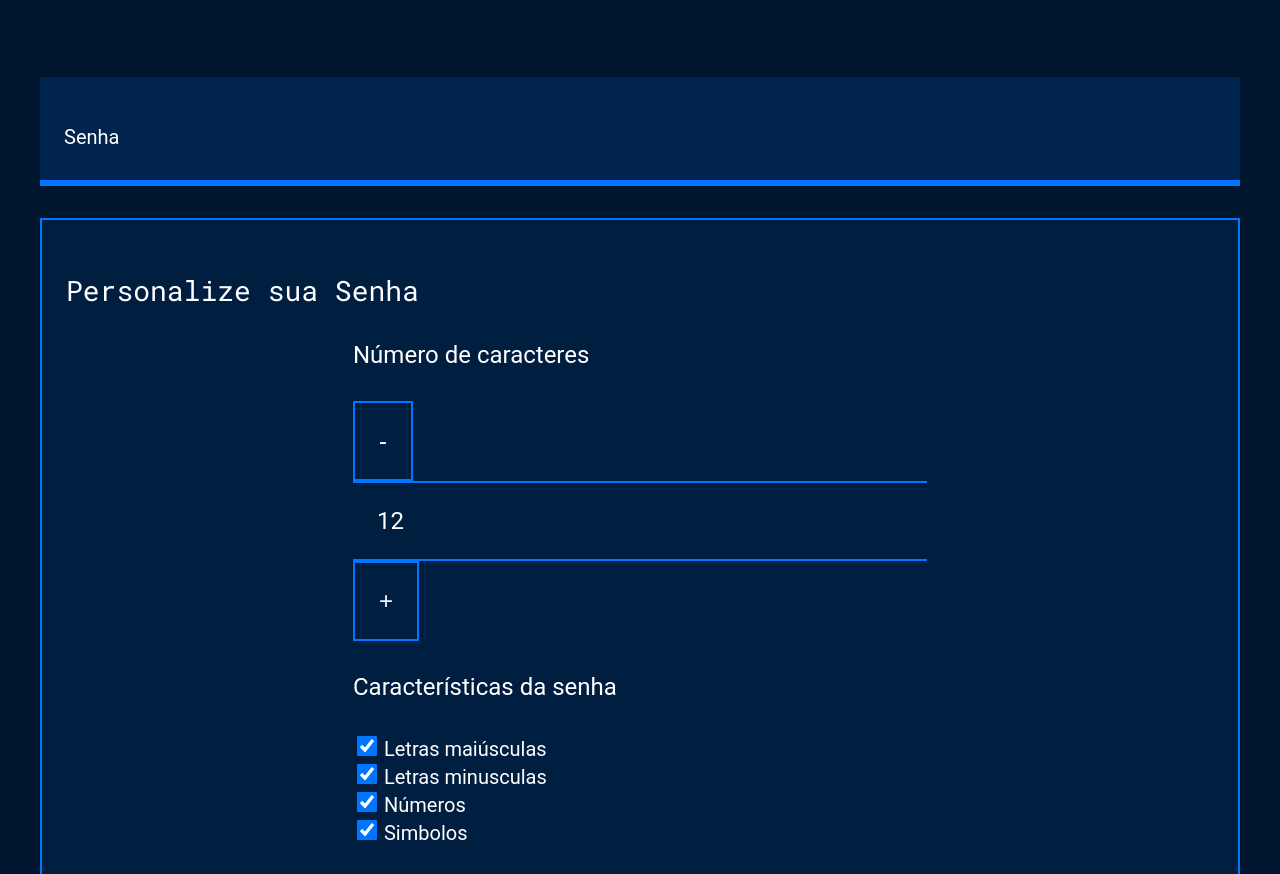
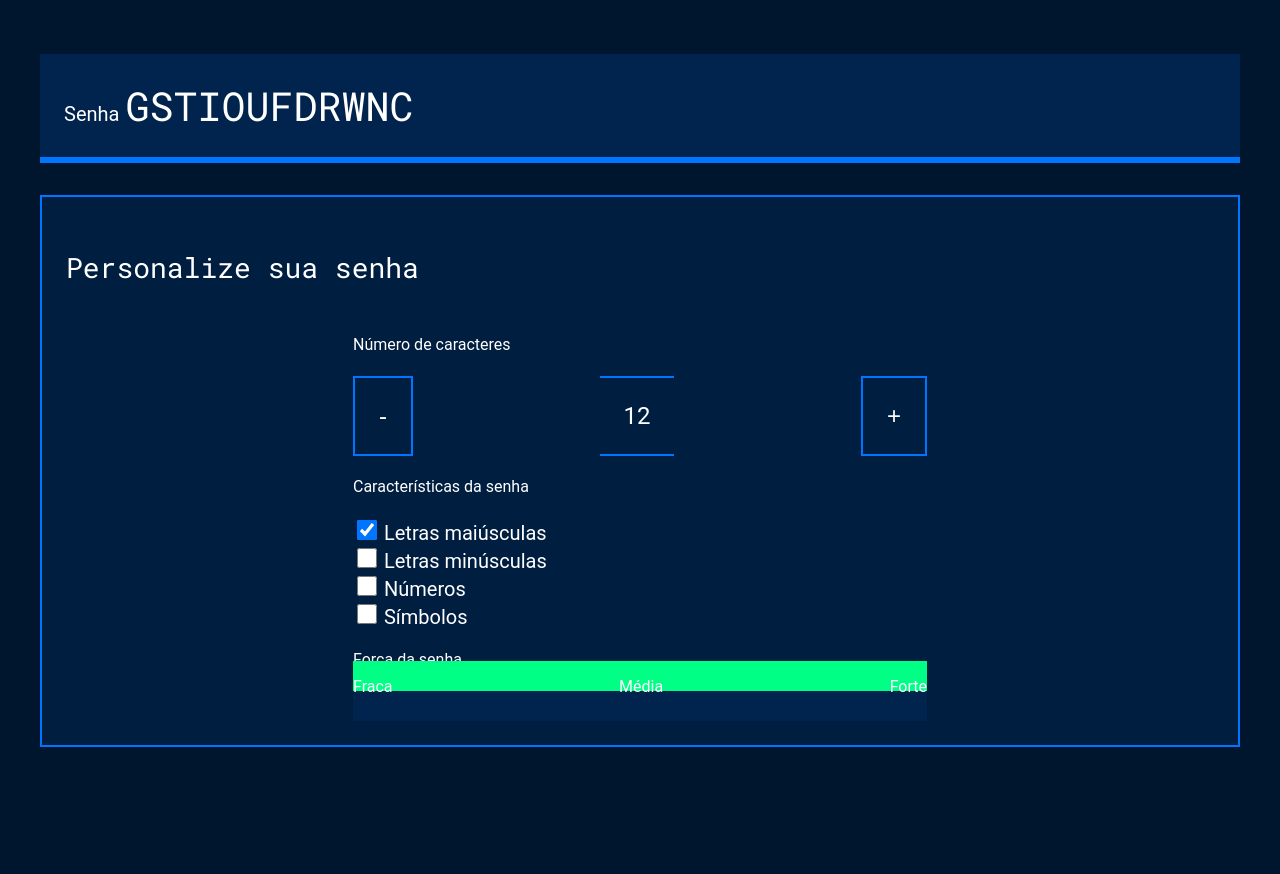
Before and after one commit to Korchakada/js-gerador-senha, a plain HTML site: page index.html in a window 1280 px wide. Shown: the part 249-1123 px from the top of the page. After the commit the page ends 1004 px from the top, so only its background shows below. Drawn offline with Linux system fonts and the light colour scheme.

Commit message:
Arrumando o codigo

```diff
--- a/index.html
+++ b/index.html
@@ -9,51 +9,44 @@
 <body>
    <section class="conteudo">
         <div class="conteudo-titulo">
-    <img src="unlock (1).svg" alt="Cadead Fechado">
-    <h2 class="titulo-principal"> Gerador de Senhas</h2>
-    <h3 class="titulo-secundario">Gere instataneamente uma senha aleatória e segura</h3>
+            <img src="unlock.svg" alt="cadeado fechado">
+            <h2 class="titulo-principal"> Gerador de senhas</h2>
+            <h3 class="titulo-secundario">Gere instantaneamente uma senha aleatória e segura</h3>
         </div>
-
         <div class="conteudo-senha">
             <label for="senha">Senha</label>
             <input name="senha" type="text" id="campo-senha">
         </div>
-
         <div class="parametro">
-    <h3 class="parametro-titulo">Personalize sua Senha</h3>
-    <div class="parametro-coluna-senha">
+            <h3 class="parametro-titulo">Personalize sua senha</h3>
+            <div class="parametro-coluna__senha">
                 <div class="parametro-senha">
-            <h4 class="parametro-senha_titulo">Número de caracteres</h4>
-            <div class="parametro-senha_botoes">
-                <button class="parametro-senha_botao">-</button>
-                <p class="parametro-senha_texto">12</p>
-                <button class="parametro-senha_botao">+</button>
+                    <h4 class="parametro-senha__titulo">Número de caracteres</h4>
+                    <div class="parametro-senha-botoes">
+                        <button class="parametro-senha__botao">-</button>
+                        <p class="parametro-senha__texto">12</p>
+                        <button class="parametro-senha__botao">+</button>
                     </div>
                 </div>
-
                 <div class="parametro-senha">
-            <h4 class="parametro-senha_titulo">Características da senha</h4>
+                    <h4 class="parametro-senha__titulo">Características da senha</h4>
                     <div class="parametro-senha-checkbox">
                         <input type="checkbox" name="maiusculo" class="checkbox" checked>
                         <label for="maiusculo">Letras maiúsculas</label>
                     </div>
-
                      <div class="parametro-senha-checkbox">
-                <input type="checkbox" name="minusculo" class="checkbox" checked>
-                <label for="minusculo">Letras minusculas</label>
+                        <input type="checkbox" name="minisculo" class="checkbox" >
+                        <label for="minisculo">Letras minúsculas</label>
                     </div>
-
                      <div class="parametro-senha-checkbox">
-                <input type="checkbox" name="numero" class="checkbox" checked>
-                <label for="numero">Números </label>
+                        <input type="checkbox" name="numero" class="checkbox" >
+                        <label for="numero">Números</label>
                     </div>
-
                      <div class="parametro-senha-checkbox">
-                <input type="checkbox" name="simbolo" class="checkbox" checked>
-                <label for="simbolo">Simbolos </label>
+                        <input type="checkbox" name="simbolo" class="checkbox">
+                        <label for="simbolo">Símbolos</label>
                     </div>
                 </div>
-
                 <div class="parametro-senha">
                     <h4 class="parametro-senha_titulo">Força da senha</h4>
                     <div class="barra">
@@ -66,13 +59,7 @@
                         </div>
                     </div>
                 </div>
-    </div>
-
-</div>
-
     </section>
-
    <script src="main.js"></script>
-
 </body>
 </html>
--- a/main.js
+++ b/main.js
@@ -1,15 +1,15 @@
-const numeroSenha = document.querySelector('.parametro-senha_texto');
+const numeroSenha = document.querySelector('.parametro-senha__texto');
 let tamanhoSenha = 12;
 numeroSenha.textContent = tamanhoSenha;
 
-const botoes = document.querySelectorAll('.parametro-senha_botao');
+const botoes = document.querySelectorAll('.parametro-senha__botao');
 
 botoes[0].onclick = diminuiTamanho;
 botoes[1].onclick = aumentaTamanho;
 
 function diminuiTamanho(){
     if (tamanhoSenha > 1){
-        tamanhoSenha = tamanhoSenha - 1;
+      tamanhoSenha = tamanhoSenha - 1;
     }
     numeroSenha.textContent = tamanhoSenha;
     geraSenha();
@@ -17,7 +17,7 @@ function diminuiTamanho(){
 
 function aumentaTamanho(){
     if (tamanhoSenha < 20){
-        tamanhoSenha = tamanhoSenha + 1;
+      tamanhoSenha = tamanhoSenha + 1;
     }
     numeroSenha.textContent = tamanhoSenha;
     geraSenha();
@@ -26,33 +26,42 @@ function aumentaTamanho(){
 const campoSenha = document.querySelector('#campo-senha');
 const checkbox = document.querySelectorAll('.checkbox');
 
-const letrasMaiuscula = 'ABCDEFGHIJKLMNOPQRSTUVWXYZ';
+for(let i = 0; i < checkbox.length; i++){
+    checkbox[i].onclick = geraSenha;
+}
+
+const letrasMaiusculas = 'ABCDEFGHIJKLMNOPQRSTUVWXYZ';
 const letrasMinusculas = 'abcdefghijklmnopqrstuvwxyz';
 const numeros = '0123456789';
 const simbolos = '!@%*?';
+
 
 geraSenha();
 
 function geraSenha(){
     let alfabeto = '';
     if (checkbox[0].checked){
-        alfabeto = alfabeto + letrasMaisculas;
+        alfabeto = alfabeto + letrasMaiusculas;
     }
-        if (checkbox[1].checked){
+    if (checkbox[1].checked){
         alfabeto = alfabeto + letrasMinusculas;
     }
-        if (checkbox[2].checked){
+    if (checkbox[2].checked){
         alfabeto = alfabeto + numeros;
     }
-        if (checkbox[3].checked){
+    if (checkbox[3].checked){
         alfabeto = alfabeto + simbolos;
     }
-    let senha = '';
-    for (let i = 0; i < tamanhoSenha; i++){
-        let numeroAleatorio = Math.random() * letrasMaiuscula.length;
-        numeroAleatorio = Math.floor(numeroAleatorio)
-        senha = senha + letrasMaiuscula[numeroAleatorio];
+
+    if (alfabeto === '') {
+        alfabeto = letrasMaiusculas + letrasMinusculas;
     }
 
+    let senha = '';
+    for (let i = 0 ; i < tamanhoSenha; i++){
+        let numeroAleatorio = Math.random() * alfabeto.length;
+        numeroAleatorio = Math.floor(numeroAleatorio);
+        senha = senha + alfabeto[numeroAleatorio];
+    }
     campoSenha.value = senha;
 }
--- a/style.css
+++ b/style.css
@@ -1,7 +1,6 @@
 @import url('https://fonts.googleapis.com/css2?family=Roboto+Mono:ital,wght@0,100..700;1,100..700&display=swap');
 
 :root{
-
     --branco: white;
     --cor-de-fundo: #00162e;
     --fundo-senha: #00244d;
@@ -11,7 +10,7 @@
     --roboto-mono: 'Roboto Mono', monospace;
 }
 
-*{
+* {
     font-weight: 400;
 }
 
@@ -33,7 +32,6 @@ body{
 .conteudo-titulo{
     text-align: center;
     margin-top: 80px;
-
 }
 
 .conteudo-senha{
@@ -49,7 +47,7 @@ body{
     color: var(--branco);
     font-family: var(--roboto-mono);
     font-size: 40px;
-    width:70%;
+    width: 70%;
 }
 
 #campo-senha:focus{
@@ -59,7 +57,6 @@ body{
 .conteudo{
     max-width: 1200px;
     margin: 0 auto;
-
 }
 
 .parametro{
@@ -74,21 +71,19 @@ body{
     font-size: 28px;
 }
 
-.parametro-senha_titulo{
+.paramentro-senha__titulo{
     font-size: 24px;
 }
 
-.parametro-coluna_senha{
+.parametro-coluna__senha{
     display: flex;
     flex-direction: column;
     justify-content: center;
-
 }
 
 .parametro-senha{
     width: 50%;
     margin: 0 auto;
-
 }
 
 .parametro-senha-botoes{
@@ -96,7 +91,7 @@ body{
     justify-content: center;
 }
 
-.parametro-senha_botao{
+.parametro-senha__botao{
     background-color: var(--fundo-texto);
     color: var(--branco);
     border: 2px solid var(--borda);
@@ -105,13 +100,12 @@ body{
     cursor: pointer;
 }
 
-.parametro-senha_texto{
+.parametro-senha__texto{
     padding: 24px;
     border-top: 2px solid var(--borda);
     border-bottom: 2px solid var(--borda);
     margin: 0 auto;
     font-size: 24px;
-
 }
 
 label{
@@ -125,7 +119,7 @@ label{
 }
 
 .barra{
-    background-color: var(--fundo-sena);
+    background-color: var(--fundo-senha);
     height: 30px;
     width: 100%;
 }
@@ -138,7 +132,7 @@ label{
 
 .fraca{
     width: 25%;
-    background-color: #e71b32;
+    background-color: #E71B32;
 }
 
 .media{
@@ -157,7 +151,7 @@ label{
 }
 
 @media screen and(min-width: 768px){
-    .parametro-culuna_senha{
+    .parametro-coluna__senha {
         flex-direction: row;
     }
 }
```
Lines whose indentation alone changed are shown as unchanged.
